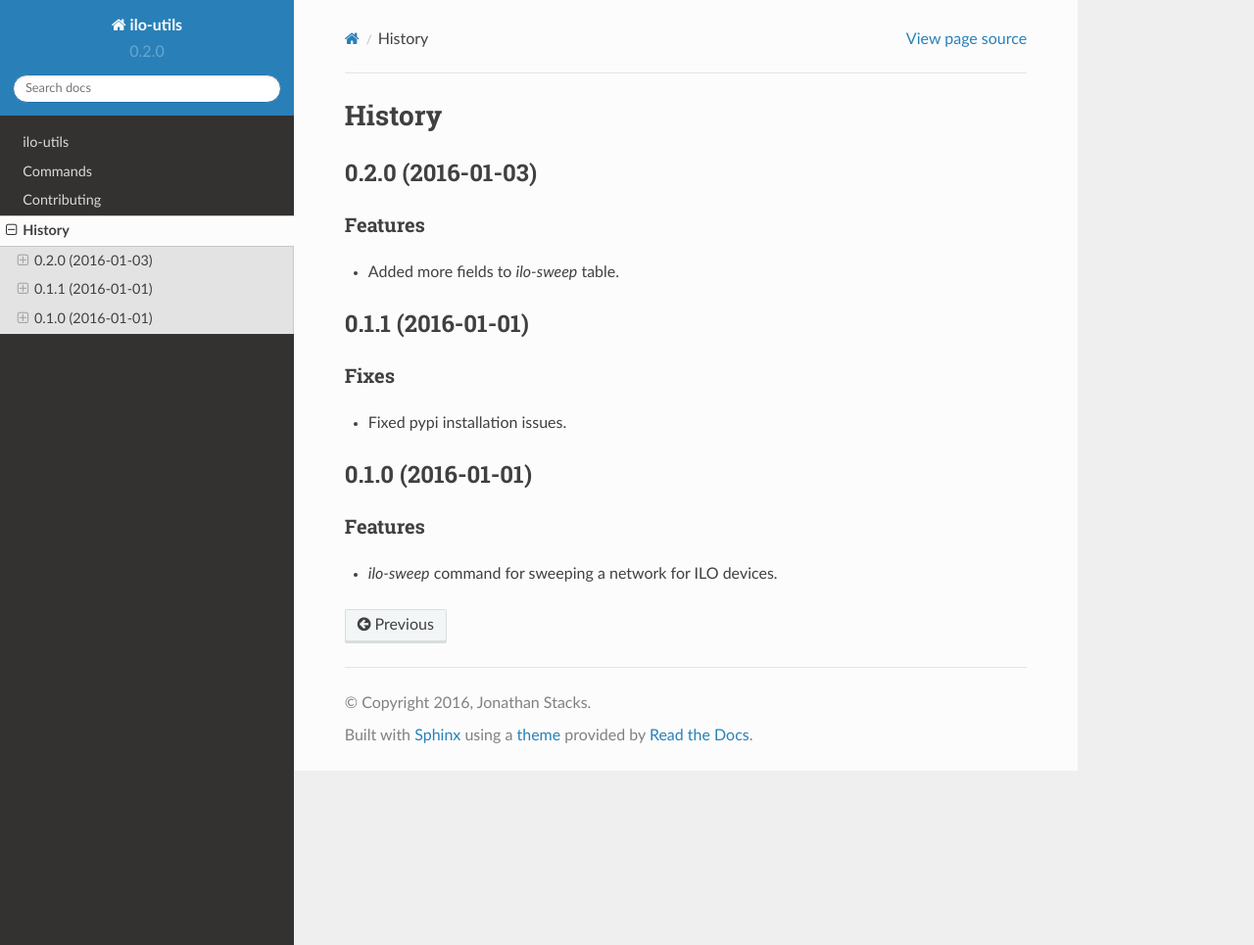
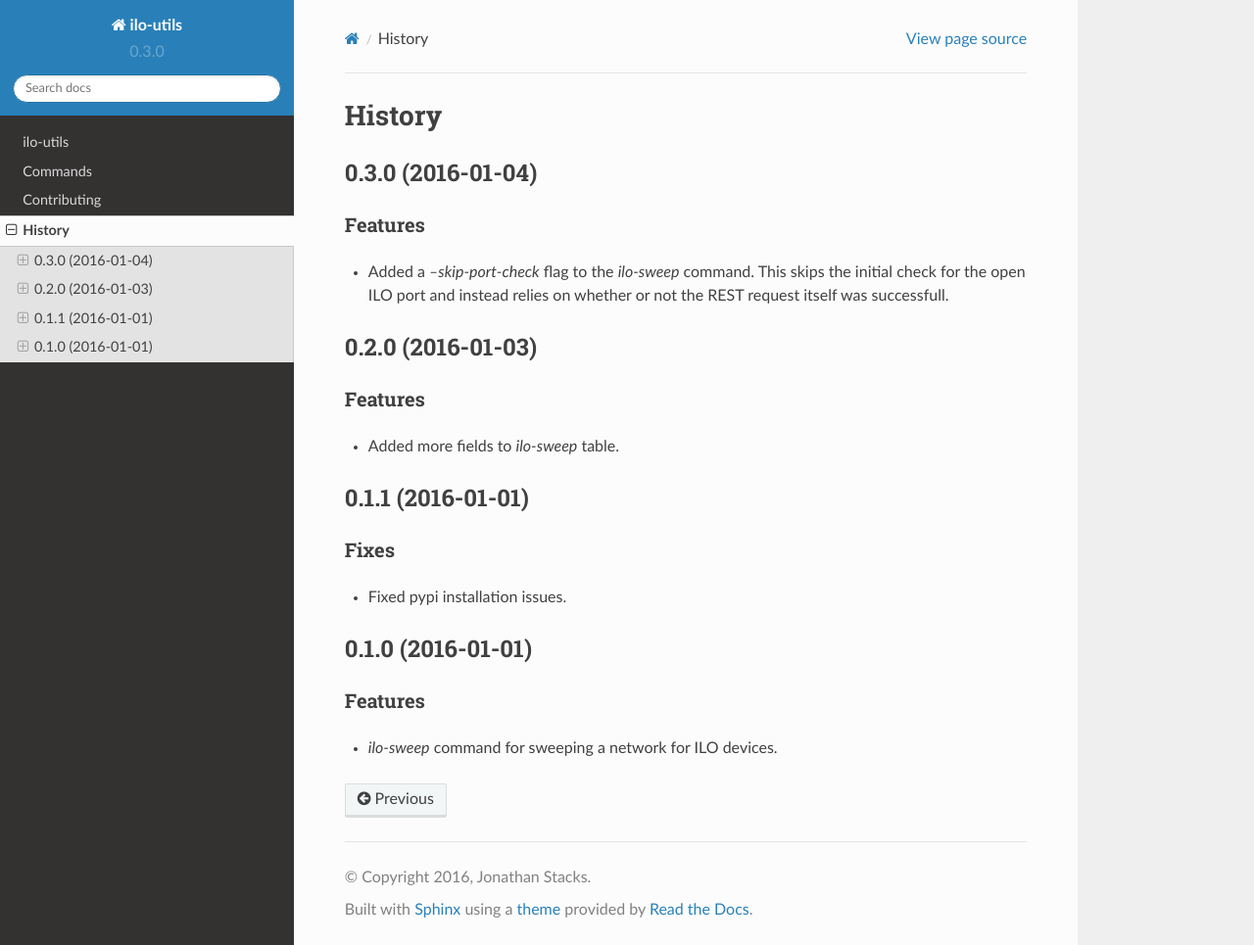
Before and after one commit to jonstacks/ilo-utils, a Sphinx documentation site: the page built from docs/history.rst, in a window 1280 px wide and 965 px high. Shown: the whole window at 98% size. Built offline with Sphinx 7.4.7 and the Read the Docs theme 2.0.0, drawn with Linux system fonts in a browser that asks for light colours.

Commit message:
Add flag to skip initial port check

```diff
--- a/HISTORY.rst
+++ b/HISTORY.rst
@@ -3,6 +3,17 @@
 =======
 History
 =======
+
+------------------
+0.3.0 (2016-01-04)
+------------------
+
+Features
+--------
+
+* Added a `--skip-port-check` flag to the `ilo-sweep` command. This skips the
+  initial check for the open ILO port and instead relies on whether or not
+  the REST request itself was successfull.
 
 ------------------
 0.2.0 (2016-01-03)
--- a/docs/commands.rst
+++ b/docs/commands.rst
@@ -26,3 +26,4 @@
 
     ilo-sweep 192.168.1.0/24
     ilo-sweep 192.168.1.0/24 --timeout 10
+    ilo-sweep 192.168.1.0/24 --skip-port-check
--- a/docs/conf.py
+++ b/docs/conf.py
@@ -20,6 +20,17 @@
 # add these directories to sys.path here. If the directory is relative to the
 # documentation root, use os.path.abspath to make it absolute, like shown here.
 #sys.path.insert(0, os.path.abspath('.'))
+
+# Get the project root dir, which is the parent dir of this
+cwd = os.getcwd()
+project_root = os.path.dirname(cwd)
+
+# Insert the project root dir as the first element in the PYTHONPATH.
+# This lets us ensure that the source package is imported, and that its
+# version is used.
+sys.path.insert(0, project_root)
+
+import ilo_utils
 
 # -- General configuration ------------------------------------------------
 
@@ -52,9 +63,9 @@
 # built documents.
 #
 # The short X.Y version.
-version = '0.2.0'
+version = ilo_utils.__version__
 # The full version, including alpha/beta/rc tags.
-release = '0.2.0'
+release = ilo_utils.__version__
 
 # The language for content autogenerated by Sphinx. Refer to documentation
 # for a list of supported languages.
--- a/ilo_utils/__init__.py
+++ b/ilo_utils/__init__.py
@@ -4,3 +4,5 @@
     'sweep',
     'utils',
 ]
+
+__version__ = '0.3.0'
--- a/setup.py
+++ b/setup.py
@@ -21,7 +21,7 @@
 
 setup(
     name='ilo-utils',
-    version='0.2.0',
+    version='0.3.0',
     description='ILO Utils',
     long_description=readme + '\n\n' + history,
     author='Jonathan Stacks',
```
Also changed, not shown: README.rst (+9 -0 lines), 2 other files.
